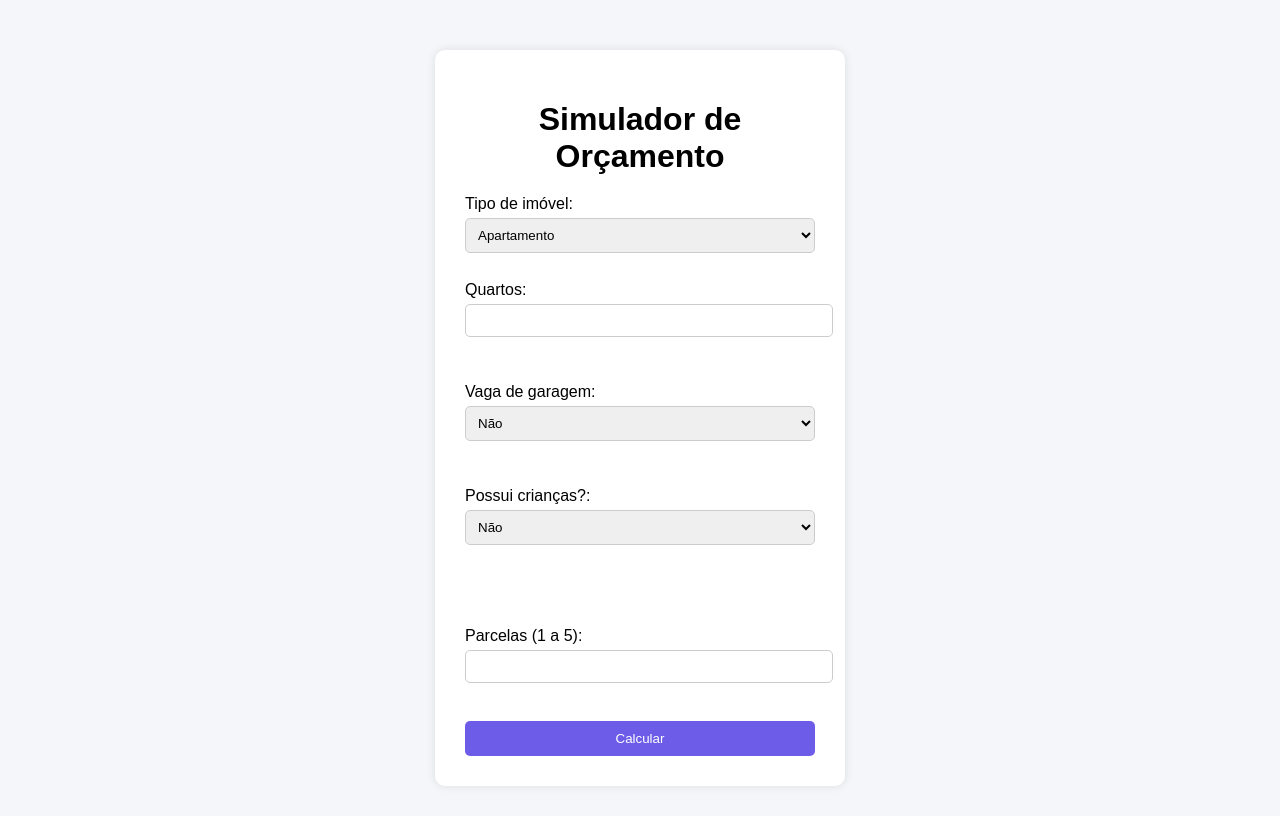
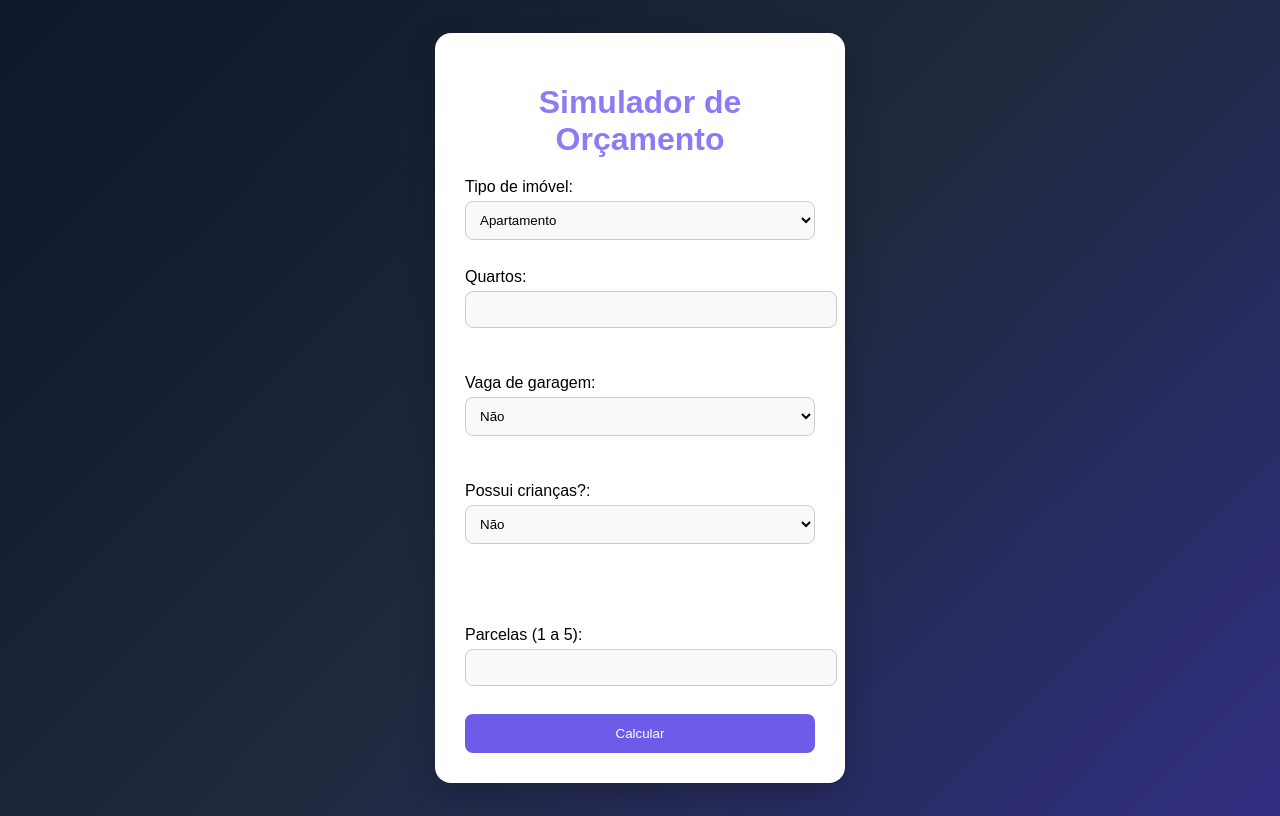
Before and after one commit to marinizedev/oop-rental-budget-simulator, a Flask app: page / in a window 1280 px wide. Before the commit the page ends 756 px from the top, so only its background shows below. Run offline with Flask 3, Linux system fonts and the light colour scheme.

Commit message:
feat: reajustes na estilização CSS no repositório

```diff
--- a/static/style.css
+++ b/static/style.css
@@ -1,23 +1,25 @@
 /* fundo geral */
 body {
     font-family: Arial, sans-serif;
-    background-color: #f5f6fa;
+    background: linear-gradient(135deg, #0f172a, #1e293b, #312e81);
     display: flex;
     justify-content: center;
-    margin-top: 50px;
+    align-items: center;
+    height: 100vh;
 }
 
 /* container central */
 .container {
-    background: white;
+    background: #ffffff;
     padding: 30px;
-    border-radius: 10px;
+    border-radius: 16px;
     width: 350px;
-    box-shadow: 0 0 10px rgba(0, 0, 0, 0.1);
+    box-shadow: 0 10px 30px rgba(0, 0, 0, 0.2);
 }
 
 /* título */
 h1 {
+    color: #8b7cf6;
     text-align: center;
     margin-bottom: 20px;
 }
@@ -30,34 +32,42 @@ label {
 
 /* inputs e selects */
 input, select {
+    background: #f9f9fb;
     width: 100%;
-    padding: 8px;
+    padding: 10px;
     margin-top: 5px;
-    border-radius: 5px;
+    border-radius: 8px;
     border: 1px solid #ccc;
+}
+
+input:focus, select:focus {
+    outline: none;
+    border-color: #6c5ce7;
 }
 
 /* botão */
 button {
-    width: 100%;
-    margin-top: 20px;
-    padding: 10px;
-    background-color: #6c5ce7;
+    cursor: pointer;
+    background: #6c5ce7;
     color: white;
     border: none;
-    border-radius: 5px;
-    cursor: pointer;
+    padding: 12px;
+    border-radius: 8px;
+    transition: 0.3s;
+    width: 100%;
+    margin-top: 10px;
 }
 
 /* hover botão */
 button:hover {
-    background-color: #5a4bdc;
+    background: #5a4bdc;
 }
 
 /* resultado */
 .resultado {
     margin-top: 20px;
-    background: #f1f2f6;
+    background: #f5f6fa;
     padding: 15px;
-    border-radius: 8px;
+    border-radius: 10px;
+    border-left: 4px solid #6c5ce7;
 }
```
